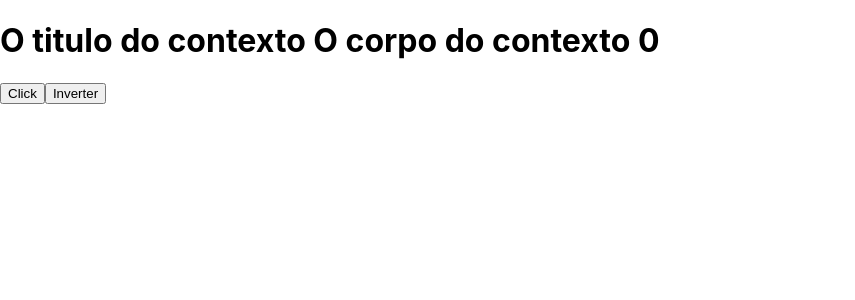
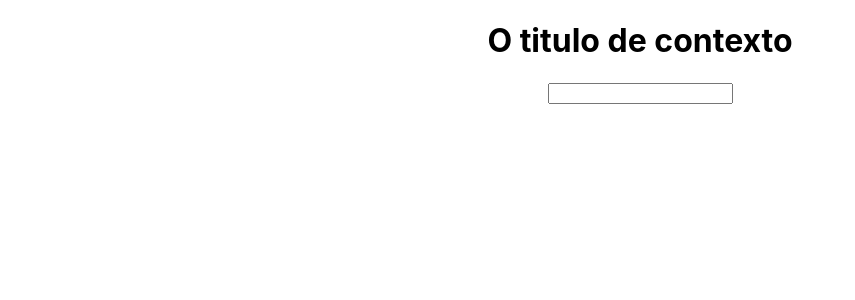
Before and after one commit to guimoreirap/project-3-hooksReact, a React (Create React App) app: page / in a window 1280 px wide. Shown: the top 300 px of the page, without its empty margins (0-855 px from the left). Built offline with nearby package versions, Linux system fonts and the light colour scheme.

Commit message:
useContext + useReducer

```diff
--- a/src/App.js
+++ b/src/App.js
@@ -1,49 +1,67 @@
-import { useReducer } from 'react';
+import P from 'prop-types';
+import { createContext, useContext, useReducer, useRef } from 'react';
 import './App.css';
 
-const globalState = {
-  title: 'O titulo do contexto',
-  body: 'O corpo do contexto',
+//actions.js
+export const actions = {
+  CHANGE_TITLE: 'CHANGE_TITLE',
+};
+
+//data.js
+export const globalState = {
+  title: 'O titulo de contexto',
+  body: 'O body de contexto',
   counter: 0,
 };
 
-const reducer = (state, action) => {
+//reducer.js
+export const reducer = (state, action) => {
   switch (action.type) {
-    case 'muda': {
-      console.log('Chamou muda com', action.payload);
+    case actions.CHANGE_TITLE: {
+      console.log('Mudar titulo');
       return { ...state, title: action.payload };
     }
-    case 'inverter': {
-      console.log('Chamou inverter');
-      const { title } = state;
-      return { ...state, title: title.split('').reverse().join('') };
-    }
   }
-
   return { ...state };
 };
 
-function App() {
+//AppContext.jsx
+export const Context = createContext();
+export const AppContext = ({ children }) => {
   const [state, dispatch] = useReducer(reducer, globalState);
-  const { title, body, counter } = state;
+
+  const changeTitle = (payload) => {
+    dispatch({ type: actions.CHANGE_TITLE, payload });
+  };
+
+  return <Context.Provider value={{ state, changeTitle }}>{children}</Context.Provider>;
+};
+
+AppContext.propTypes = {
+  children: P.node,
+};
+
+//H1/index.jsx
+export const H1 = () => {
+  const context = useContext(Context);
+  const inputRef = useRef();
 
   return (
-    <div>
-      <h1>
-        {title} {body} {counter}
-      </h1>
-      <button
-        onClick={() =>
-          dispatch({
-            type: 'muda',
-            payload: new Date().toLocaleString('pt-BR'),
-          })
-        }
-      >
-        Click
-      </button>
-      <button onClick={() => dispatch({ type: 'inverter' })}>Inverter</button>
-    </div>
+    <>
+      <h1 onClick={() => context.changeTitle(inputRef.current.value)}>{context.state.title}</h1>
+      <input type="text" ref={inputRef} />
+    </>
+  );
+};
+
+//App.jsx
+function App() {
+  return (
+    <AppContext>
+      <div className="App">
+        <H1 />
+      </div>
+    </AppContext>
   );
 }
 
```
